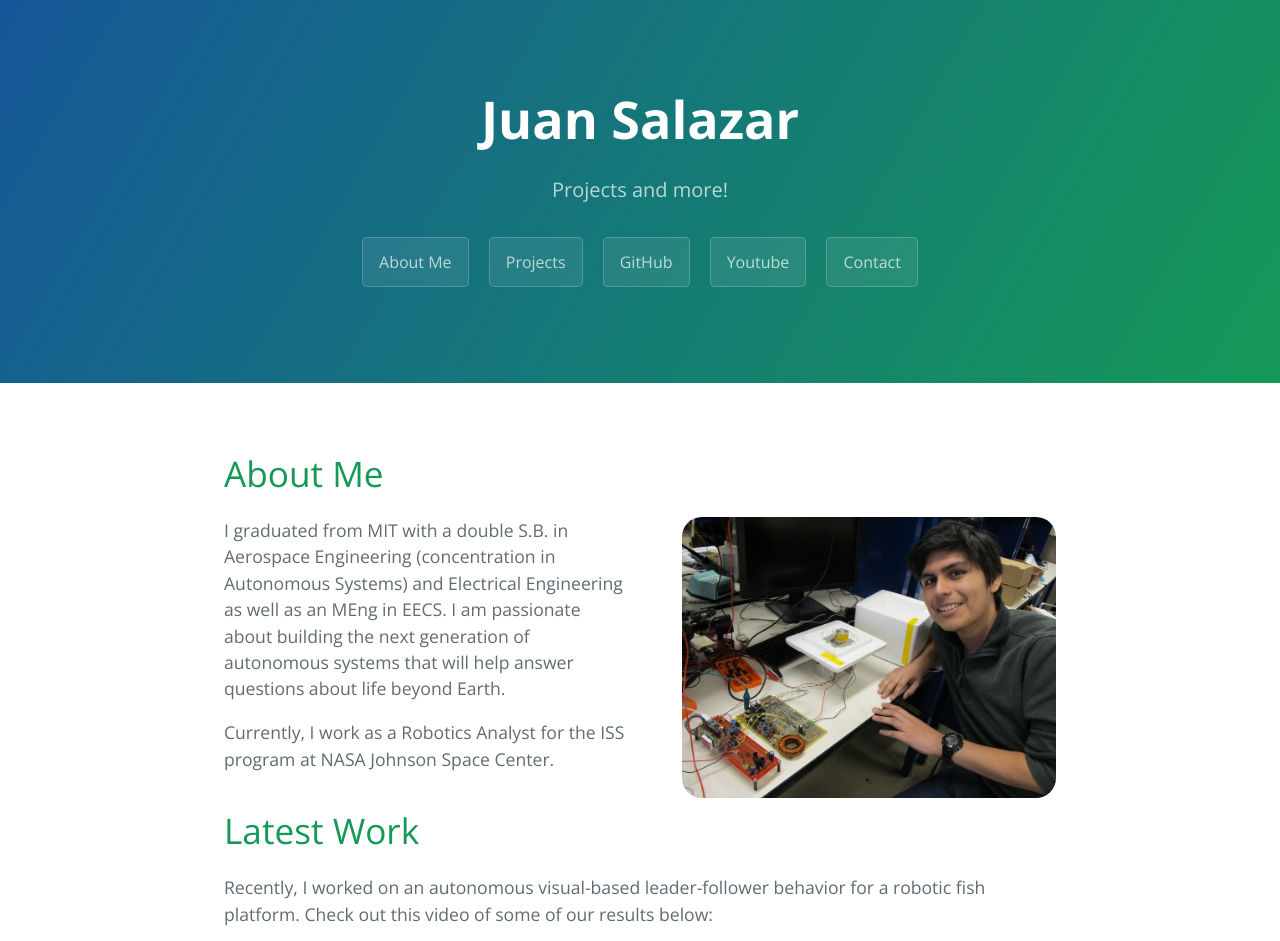
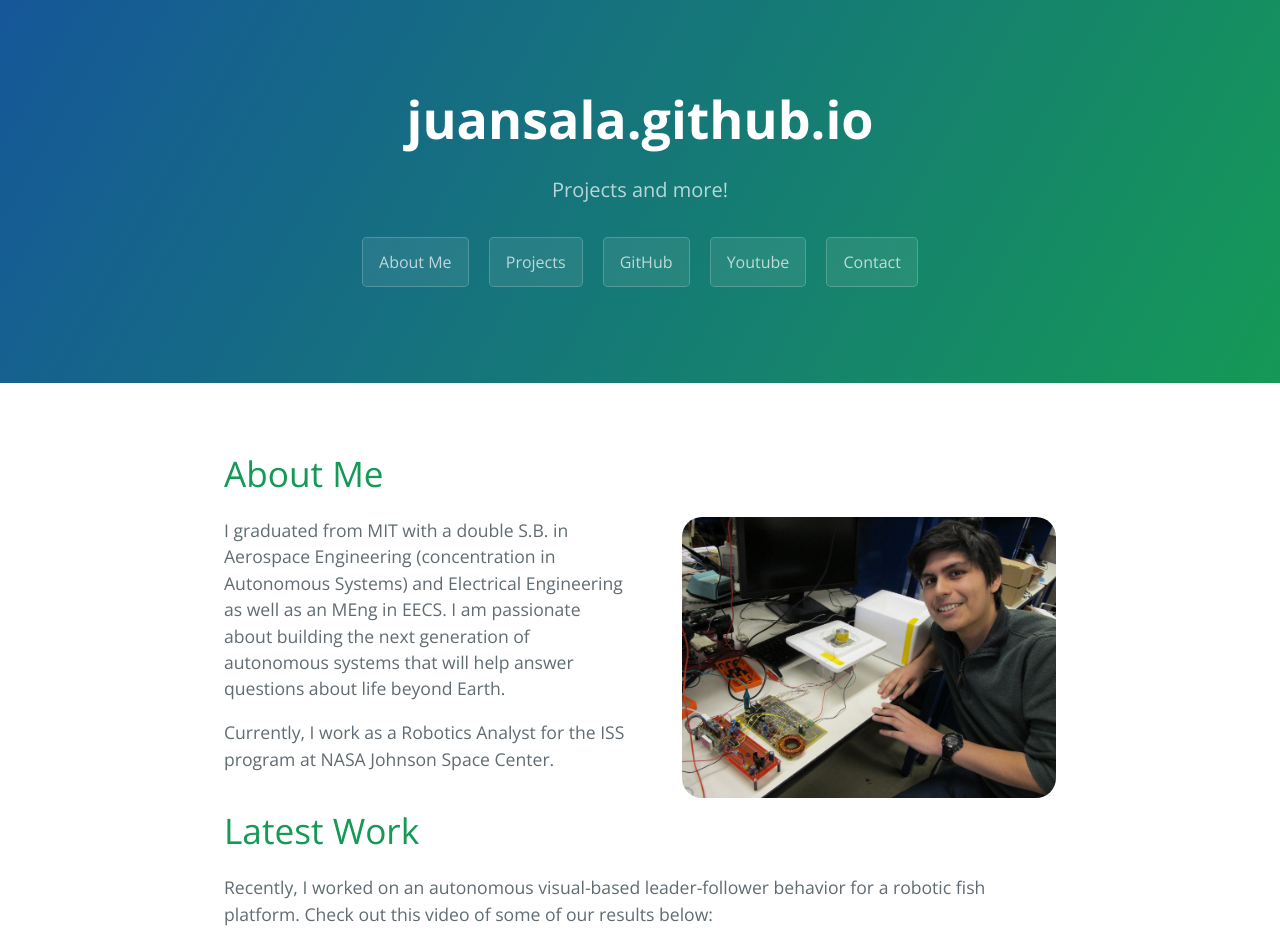
Before and after one commit to juansala/juansala.github.io, a Jekyll site: the page built from index.md, in a window 1280 px wide, cut to the strip 0-941 px from the top of the page. Built offline with Jekyll 4.4.1, drawn with Linux system fonts in a browser that asks for light colours.

Commit message:
testing title settings

```diff
--- a/_layouts/default.html
+++ b/_layouts/default.html
@@ -16,7 +16,7 @@
     <a id="skip-to-content" href="#content">Skip to the content.</a>
 
     <header class="page-header" role="banner">
-      <h1 class="project-name">{{ page.title | default: site.title | default: site.github.repository_name }}</h1>
+      <h1 class="project-name">{{ default: site.title | default: site.github.repository_name }}</h1>
       <h2 class="project-tagline">{{ page.description | default: site.description | default: site.github.project_tagline }}</h2>
         <a href="{{ site.home_url }}" class="btn">About Me</a>
         <!-- <a href="{{ site.resume_url }}" class="btn">Resume</a> -->
--- a/index.md
+++ b/index.md
@@ -1,6 +1,5 @@
 ---
 layout: default
-title: Juan Salazar
 ---
 
 <style>
```
